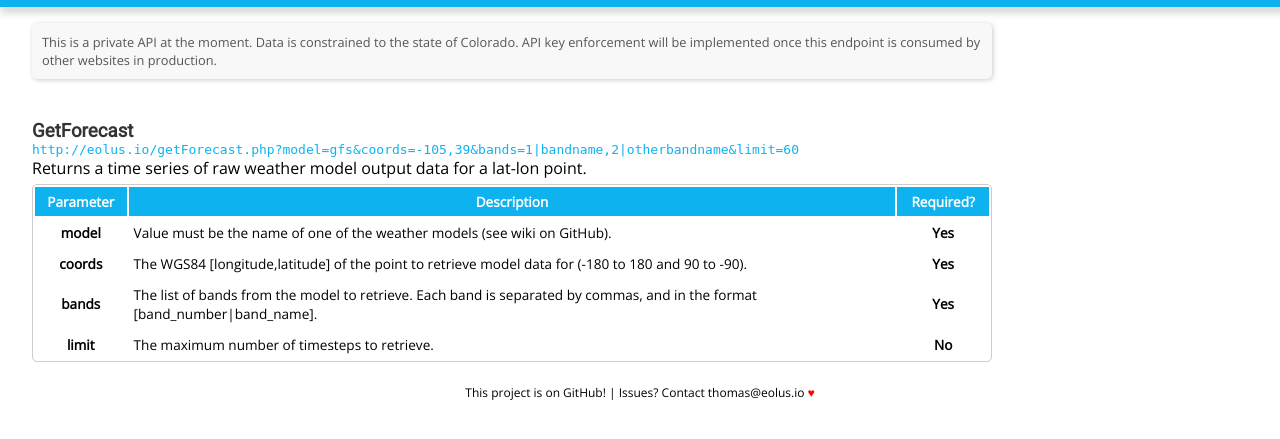
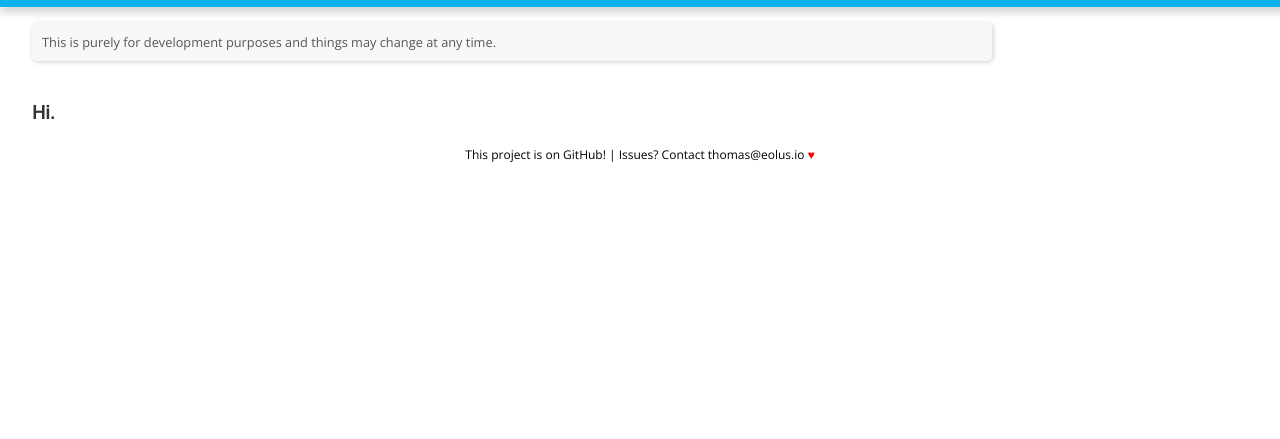
Before and after one commit to AMJADH195/eolus.io, a PHP site: page / in a window 1280 px wide. Shown: the part 69-508 px from the top of the page. Run offline with PHP 8.4, Linux system fonts and the light colour scheme; data that the repository does not hold is empty.

Commit message:
remove old stuff

```diff
--- a/web/index.php
+++ b/web/index.php
@@ -1,43 +1,8 @@
 <?php require ("./eolusHeader.php"); ?>
 
 <div class="usage">
-This is a private API at the moment.  Data is constrained to the state of Colorado.  API key enforcement will be implemented once this endpoint is consumed by other websites in production.
+This is purely for development purposes and things may change at any time.
 </div>
 <br>
-<!--
-<h3><a href='/?ListModels'>ListModels</a></h3>
-<pre class="example">http://eolus.io/?ListModels</pre>
-Emits a list of all possible weather models, their outputs, and related metadata.<br>
-
-<table class="paramTable"><tr><td>Parameter</td><td>Description</td><td>Required?</td></tr>
-<tr><td>f</td><td>The desired output format, either 'json' or 'html.'  Defaults to html.</td><td>No</td></tr></table>
-
-<h3><a href='/?ListVersions'>ListVersions</a></h3>
-<pre class="example">http://eolus.io/?ListVersions</pre>
-Lists all the API versions that can be used for GetData, GetImage, and GetGeoLayer requests.<br>
-<table class="paramTable"><tr><td>Parameter</td><td>Description</td><td>Required?</td></tr>
-<tr><td>f</td><td>The desired output format, either 'json' or 'html.'  Defaults to html.</td><td>No</td></tr></table>
--->
-<h3>GetForecast</h3>
-<pre class="example">http://eolus.io/getForecast.php?model=gfs&coords=-105,39&bands=1|bandname,2|otherbandname&limit=60</pre>
-Returns a time series of raw weather model output data for a lat-lon point.<br>
-
-<table class="paramTable"><tr><td>Parameter</td><td>Description</td><td>Required?</td></tr>
-
-<tr><td>model</td><td>Value must be the name of one of the weather models (see <a href="https://github.com/thurs/eolus.io/wiki">wiki on GitHub</a>).</td><td>Yes</td></tr>
-
-<tr><td>coords</td><td>The WGS84 [longitude,latitude] of the point to retrieve model data for (-180 to 180 and 90 to -90).</td><td>Yes</td></tr>
-
-<tr><td>bands</td><td>The list of bands from the model to retrieve.  Each band is separated by commas, and in the format [band_number|band_name].</td><td>Yes</td></tr>
-
-<tr><td>limit</td><td>The maximum number of timesteps to retrieve.</td><td>No</td></tr>
-</table>
-
-<!--
-<h3>GetImage</h3>
-Coming soon!<br>
-
-<h3>GetGeoLayer</h3>
-Coming soon!<br>-->
-            <!-- <br><br>Todo: Add API key, add support for specifying which model outputs you want, add support for retrieving a specific API version. -->
+<h3>Hi.</h3>
 <?php require ("./eolusFooter.php"); ?>
```
